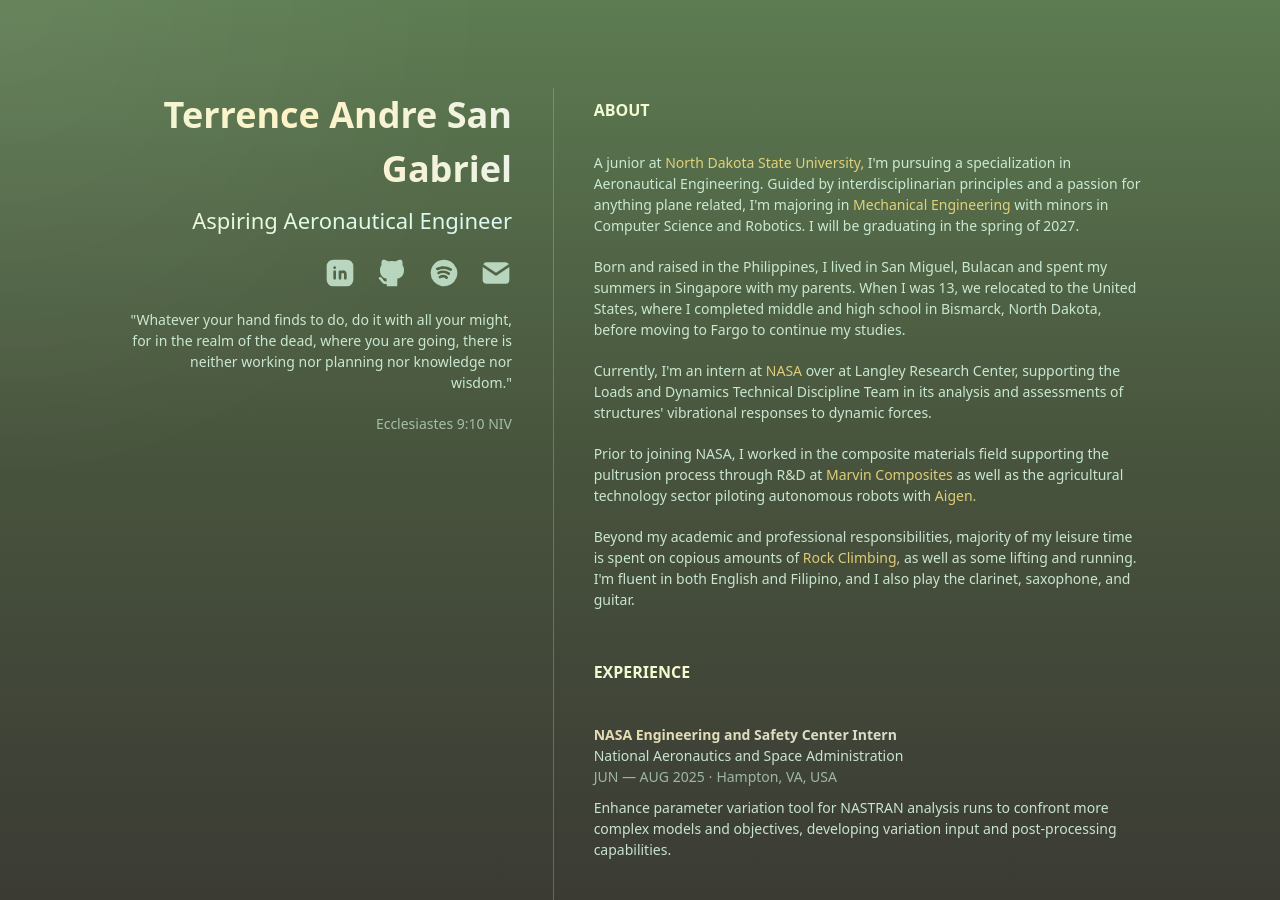
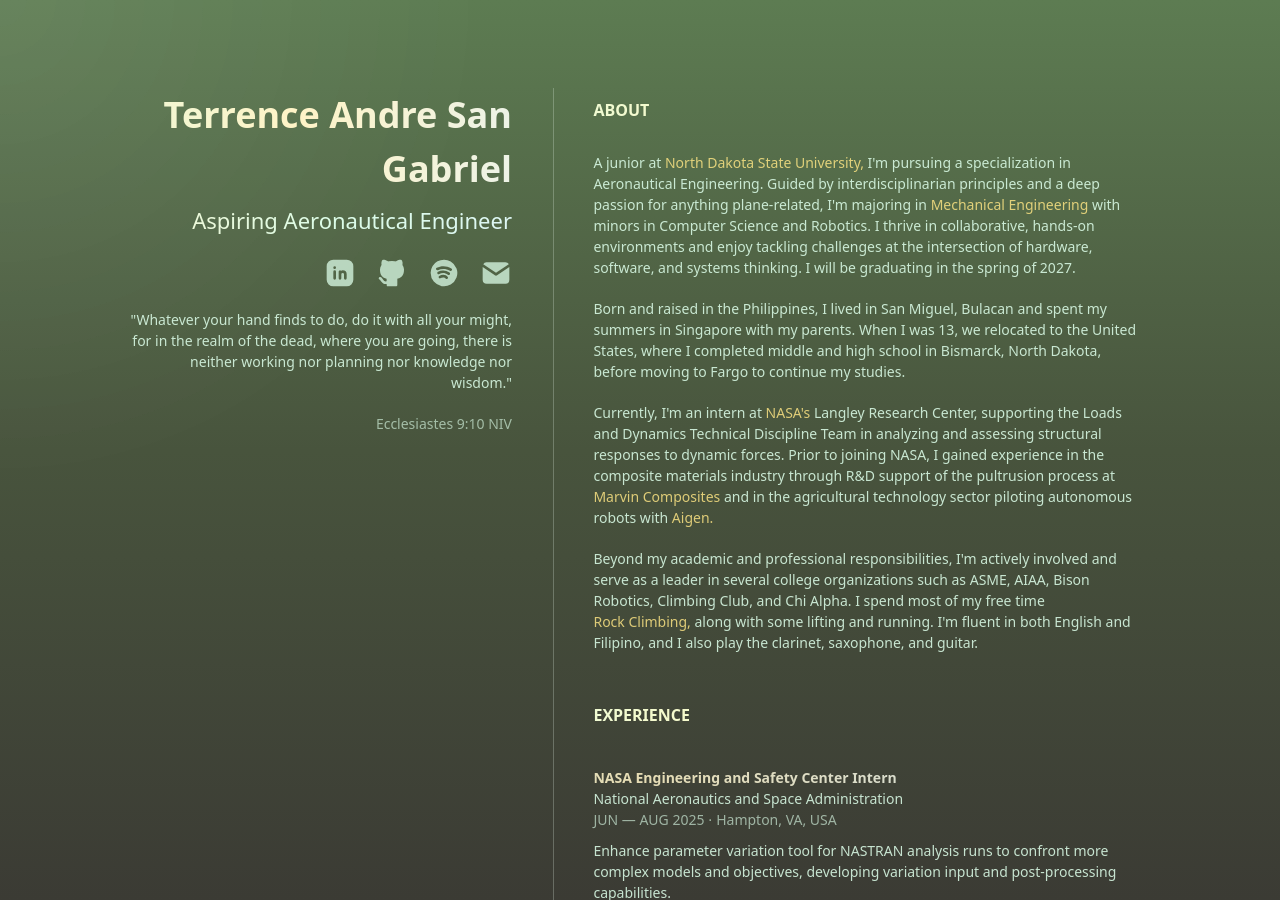
Before and after one commit to akositerrence/akositerrence.github.io, a Jekyll site: the page built from index.html, in a window 1280 px wide and 900 px high. Built offline with Jekyll 4.4.1, drawn with Linux system fonts in a browser that asks for light colours; some of the changed text lies outside the part shown.

Commit message:
minor text changes

```diff
--- a/index.html
+++ b/index.html
@@ -82,12 +82,14 @@
                         <span class="bolded-standard-text animated-underline">North Dakota State University,</span>
                     </a> I'm pursuing a
                     specialization in Aeronautical Engineering. Guided by interdisciplinarian
-                    principles and a passion for anything plane related, I'm majoring in
+                    principles and a deep passion for anything plane-related, I'm majoring in
                     <a href="https://www.ndsu.edu/me/" target="_blank">
                         <span class="bolded-standard-text animated-underline">Mechanical Engineering</span>
                     </a>
                     with minors in Computer
-                    Science and Robotics. I will be graduating in the spring of 2027.
+                    Science and Robotics. I thrive in collaborative, hands-on environments and enjoy
+                    tackling challenges at the intersection of hardware, software, and systems thinking.
+                    I will be graduating in the spring of 2027.
                 </p>
                 <p class="main-description standard-text">
                     Born and raised in the Philippines, I lived in San Miguel, Bulacan
@@ -98,30 +100,30 @@
                 <p class="main-description standard-text">
                     Currently, I'm an intern at
                     <a href="https://www.nasa.gov/" target="_blank">
-                        <span class="bolded-standard-text animated-underline">NASA</span>
-                    </a> over at Langley Research Center,
-                    supporting the Loads and Dynamics Technical Discipline Team in its analysis
-                    and assessments of structures' vibrational responses to dynamic forces.
-                </p>
-                <p class="main-description standard-text">
-                    Prior to joining NASA, I worked in the composite materials field
-                    supporting the pultrusion process through R&D at
+                        <span class="bolded-standard-text animated-underline">NASA's</span>
+                    </a> Langley Research Center,
+                    supporting the Loads and Dynamics Technical Discipline Team in analyzing
+                    and assessing structural responses to dynamic forces.
+                    Prior to joining NASA, I gained experience in the composite materials industry
+                    through R&D support of the pultrusion process at
                     <a href="https://www.nasa.gov/" target="_blank">
                         <span class="bolded-standard-text animated-underline">Marvin Composites</span>
                     </a>
-                    as well as the agricultural technology sector piloting autonomous
+                    and in the agricultural technology sector piloting autonomous
                     robots with
                     <a href="https://www.aigen.io/" target="_blank">
                         <span class="bolded-standard-text animated-underline">Aigen.</span>
                     </a>
                 </p>
                 <p class="main-description standard-text">
-                    Beyond my academic and professional responsibilities, majority of my leisure time is
-                    spent on copious amounts of
+                    Beyond my academic and professional responsibilities, I'm actively involved and serve as
+                    a leader in several college organizations such as ASME, AIAA,
+                    Bison Robotics, Climbing Club, and Chi Alpha.
+                    I spend most of my free time
                     <a href="https://www.youtube.com/@akosi_terrence" target="_blank">
                         <span class="bolded-standard-text animated-underline">Rock Climbing,</span>
                     </a>
-                    as well as some lifting and running. I'm fluent in both English and
+                    along with some lifting and running. I'm fluent in both English and
                     Filipino, and I also play the clarinet, saxophone, and guitar.
                 </p>
             </div>
@@ -239,7 +241,7 @@
                         </div>
                         <p class="portfolio-description standard-text">
                             Self-taught personal website build through 3 iterations with foundational
-                            web development technologies and hosted through Github pages, coded in VSCode,
+                            web development technologies and coded in VSCode, hosted through Github pages
                             leveraging tools such as Tailwind CSS and Jekyll.
                         </p>
                     </div>
```
Also changed, not shown: other parts of index.html (+1 -1 lines), 6 other files.
